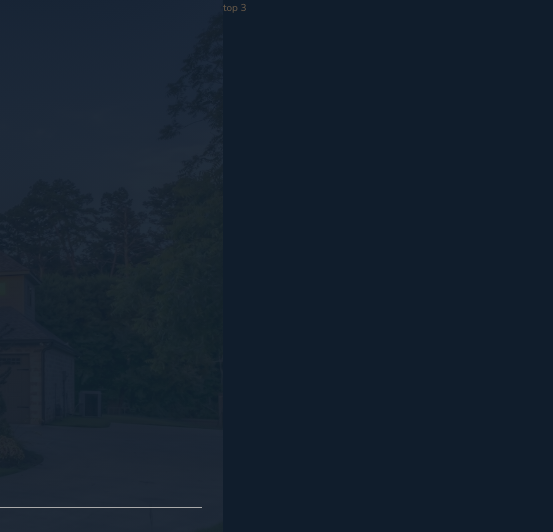
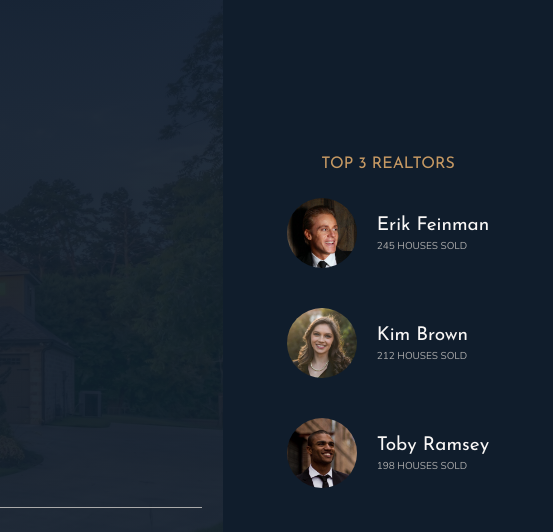
Before and after one commit to Itsyaboikris/Nexter-page, a website: page index.html in a window 1280 px wide. Shown: the top 532 px of the page, 727-1280 px from the left. Drawn offline with nearby package versions, Linux system fonts and the light colour scheme.

Commit message:
realtors section

```diff
--- a/index.html
+++ b/index.html
@@ -31,7 +31,26 @@
 		</header>
 
 		<div class="realtors">
-			top 3
+			<h3 class="heading-3">Top 3 Realtors</h3>
+            <div class="realtors__list">
+                <img src="img/realtor-1.jpeg" alt="Realtor 1" class="realtors__img">
+                <div class="realtors__details">
+                    <h4 class="heading-4 heading-4--light">Erik Feinman</h4>
+                    <p class="realtors__sold">245 houses sold</p>
+                </div>
+
+                <img src="img/realtor-2.jpeg" alt="Realtor 2" class="realtors__img">
+                <div class="realtors__details">
+                    <h4 class="heading-4 heading-4--light">Kim Brown</h4>
+                    <p class="realtors__sold">212 houses sold</p>
+                </div>
+
+                <img src="img/realtor-3.jpeg" alt="Realtor 3" class="realtors__img">
+                <div class="realtors__details">
+                    <h4 class="heading-4 heading-4--light">Toby Ramsey</h4>
+                    <p class="realtors__sold">198 houses sold</p>
+                </div>
+            </div>
 		</div>
 
 		<section class="features">
--- a/sass/_realtors.scss
+++ b/sass/_realtors.scss
@@ -1,4 +1,32 @@
 .realtors {
 	background-color: $color-secondary;
 	grid-column: col-start 7 / full-end;
+
+	padding: 3rem;
+
+	display: grid;
+	align-content: center;
+	justify-content: center;
+	justify-items: center;
+	row-gap: 2rem;
+
+	&__list {
+		display: grid;
+		grid-template-columns: min-content max-content;
+		column-gap: 2rem;
+		row-gap: 5vh;
+		align-items: center;
+	}
+
+	&__img {
+		width: 7rem;
+		border-radius: 50%;
+		display: block;
+	}
+
+	&__sold {
+		text-transform: uppercase;
+		color: $color-grey-light-2;
+		margin-top: -3px;
+	}
 }
```
Also changed, not shown: css/style.css.
